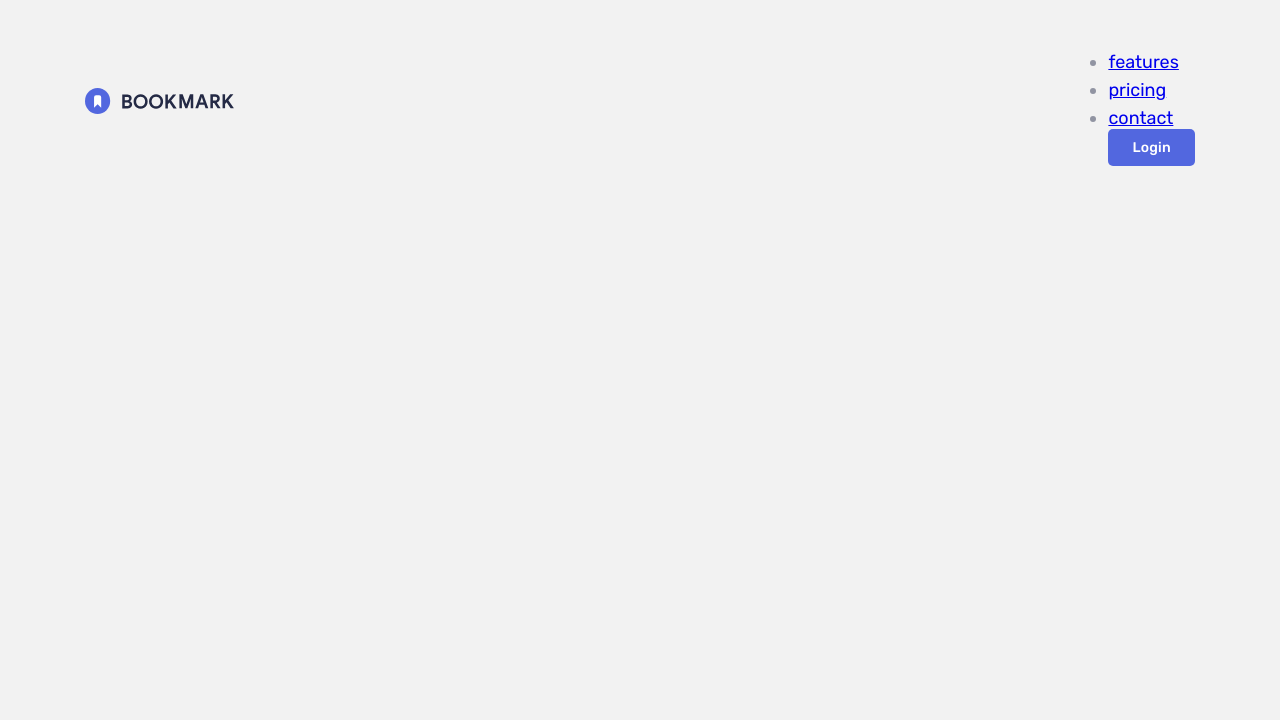
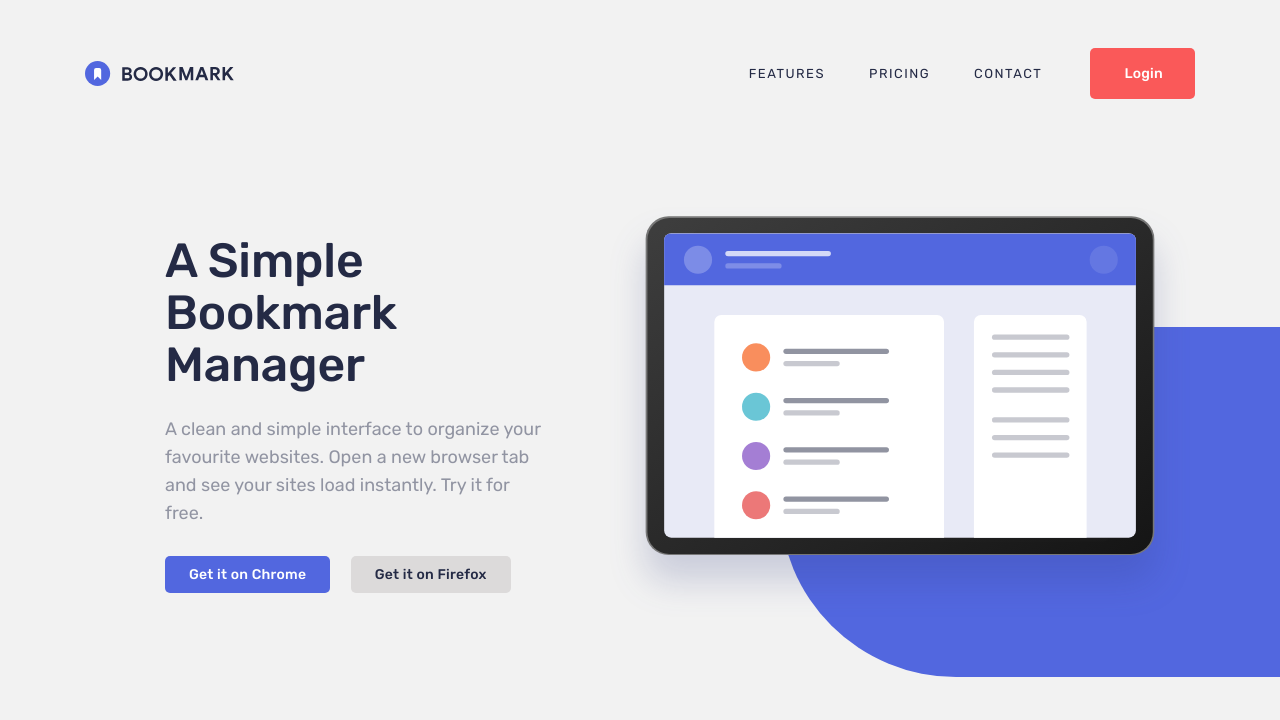
Before and after one commit to Bekzod97-div/Bookmark, a plain HTML site: page index.html in a window 1280 px wide. Drawn offline with Linux system fonts and the light colour scheme; files whose address does not match are found by name.

Commit message:
add hero section and its styles

```diff
--- a/css/styles.css
+++ b/css/styles.css
@@ -46,6 +46,7 @@ body {
     height: 100%;
     padding: 0;
     margin: 0;
+    font-weight: 400;
     font-size: 18px;
     font-family: "Rubik", "Arial", sans-serif;
     line-height: 28px;
@@ -57,6 +58,20 @@ img {
     max-width: 100%;
     height: auto;
 }
+
+/* Visually hidden */
+.visually-hidden {
+    position: absolute;
+    width: 1px;
+    height: 1px;
+    margin: -1px;
+    border: 0;
+    padding: 0;
+    white-space: nowrap;
+    clip-path: inset(100%);
+    clip: rect(0 0 0 0);
+    overflow: hidden;
+  }
 
 .lg-container {
     width: 100%;
@@ -95,6 +110,7 @@ img {
     align-items: center;
     justify-content: space-between;
     margin-top: 48px;
+    margin-bottom: 108px;
 }
 .site__logo:hover {
     opacity: 0.8;
@@ -103,7 +119,116 @@ img {
     opacity: 0.6;
 }
 
+.site__logo__img {
+    display: flex;
+    width: 150px;
+    height: 25px;
+}
+
+/* Site nav */
+.site__header__sitenav {
+    display: flex;
+    align-items: center;
+}
+
+.sitenav__list {
+    display: flex;
+    align-items: center;
+    padding: 0;
+    margin: 0;
+    list-style: none;
+    margin-right: 48px;
+}
+
+.sitenav__item:not(:last-child) {
+    margin-right: 44px;
+}
+
+.sitenav__link {
+    display: block;
+    text-decoration: none;
+    color: var(--text-dark);
+    font-size: 13px;
+    line-height: 17px;
+    letter-spacing: 1.5px;
+    transition: color 0.3s ease;
+    text-transform: uppercase;
+}
+
+.sitenav__link:hover {
+    color: var(--btn-color);
+}
+
+/* Site nav button */
+.sitenav__btn {
+    padding: 11px 31px 10px 33px;
+    background-color: var(--btn-color);
+    border: 1px solid transparent;
+    transition: background-color 0.3s ease,
+    border-color 0.3s ease, color 0.3s ease;
+}
+
+.sitenav__btn:hover {
+    background-color: inherit;
+    border-color: var(--btn-color);
+    color: var(--btn-color);
+}
 /* Main content */
 .main-content {
     flex-grow: 1;
 }
+
+/* Hero */
+.container {
+    width: 100%;
+    max-width: 1440px;
+    margin-right: auto;
+    margin-left: auto;
+    background-image: url(../img/side-bg.svg);
+    background-repeat: no-repeat;
+    background-size: 1000px 350px;
+}
+
+.hero__container{
+    padding-left: 165px;
+    padding-right: 90px;
+    padding-bottom: 100px;
+    background-position: right -500px bottom 40px;
+    margin-bottom: 80px;
+}
+
+.hero {
+    display: flex;
+    align-items: center;
+}
+
+/* Hero info */
+.hero__info {
+    width: 100%;
+    max-width: 540px;
+    margin-right: 65px;
+}
+
+.heading {
+    margin: 0;
+    padding: 0;
+    font-weight: 500;
+    line-height: 52px;
+    color: var(--text-dark);
+}
+.hero__info__heading {
+    font-size: 48px;
+    letter-spacing: -0.15px;
+    margin-bottom: 24px;
+}
+
+.hero__info__text {
+    margin-bottom: 32px;
+}
+
+/* Hero info link */
+.hero__info__link {
+    background-color: #dcdada;
+    color: var(--text-dark);
+    margin-left: 16px;
+}
--- a/index.html
+++ b/index.html
@@ -16,7 +16,7 @@
             <a class="site__logo logo" href="index.html">
                 <img class="site__logo__img" src="./img/logo.svg" alt="site logo" width="150" height="25">
             </a>
-            <nav class="sitenav">
+            <nav class="sitenav site__header__sitenav">
               <ul class="sitenav__list">
                 <li class="sitenav__item">
                    <a class="sitenav__link" href="#" >features</a>
@@ -34,6 +34,25 @@
 
         </header>
     </div>
+
+    <!-- Main -->
+
+    <main class="main-content">
+        <div class="hero__container container">
+            <section class="hero">
+                <h2 class="visually-hidden">Site hero</h2>
+                <section class="hero__info">
+                    <h1 class="hero__info__heading heading">A Simple Bookmark  Manager</h1>
+                    <p class="hero__info__text">A clean and simple interface to organize your favourite websites. Open a new browser tab and see your sites load instantly. Try it for free.</p>
+                    <div class="hero__info__link__wrapper">
+                        <a class="main-btn" href="#">Get it on Chrome</a>
+                        <a class="main-btn hero__info__link" href="#">Get it on Firefox</a>
+                    </div>
+                </section>
+                <img class="hero__img" src="./img/hero-img.svg" alt="mobile interface" width="580" height="385">
+            </section>
+        </div>
+    </main>
     <script src="./js/main.js"></script>
 </body>
 </html>
```
Also changed, not shown: img/hero-img.svg (added), img/side-bg.svg (added).
